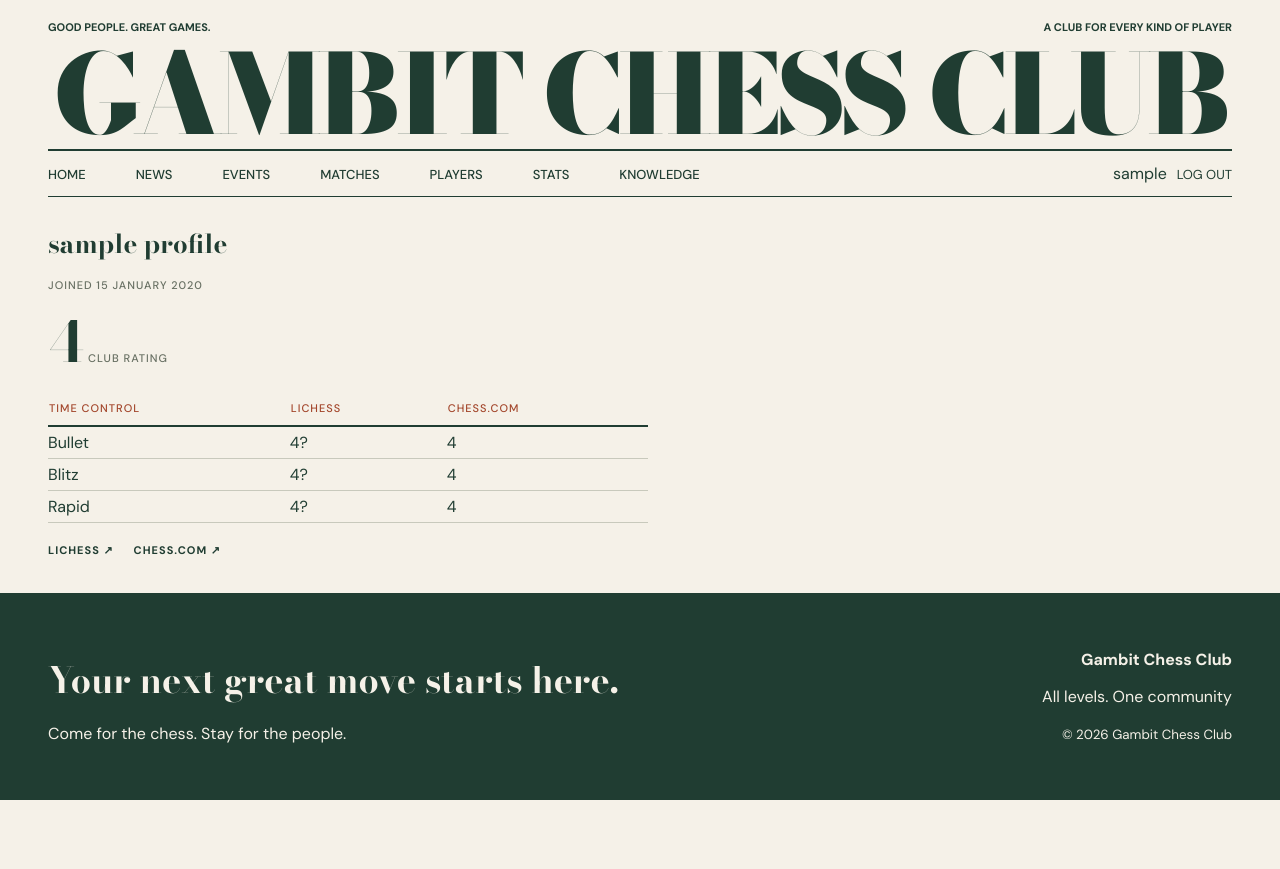
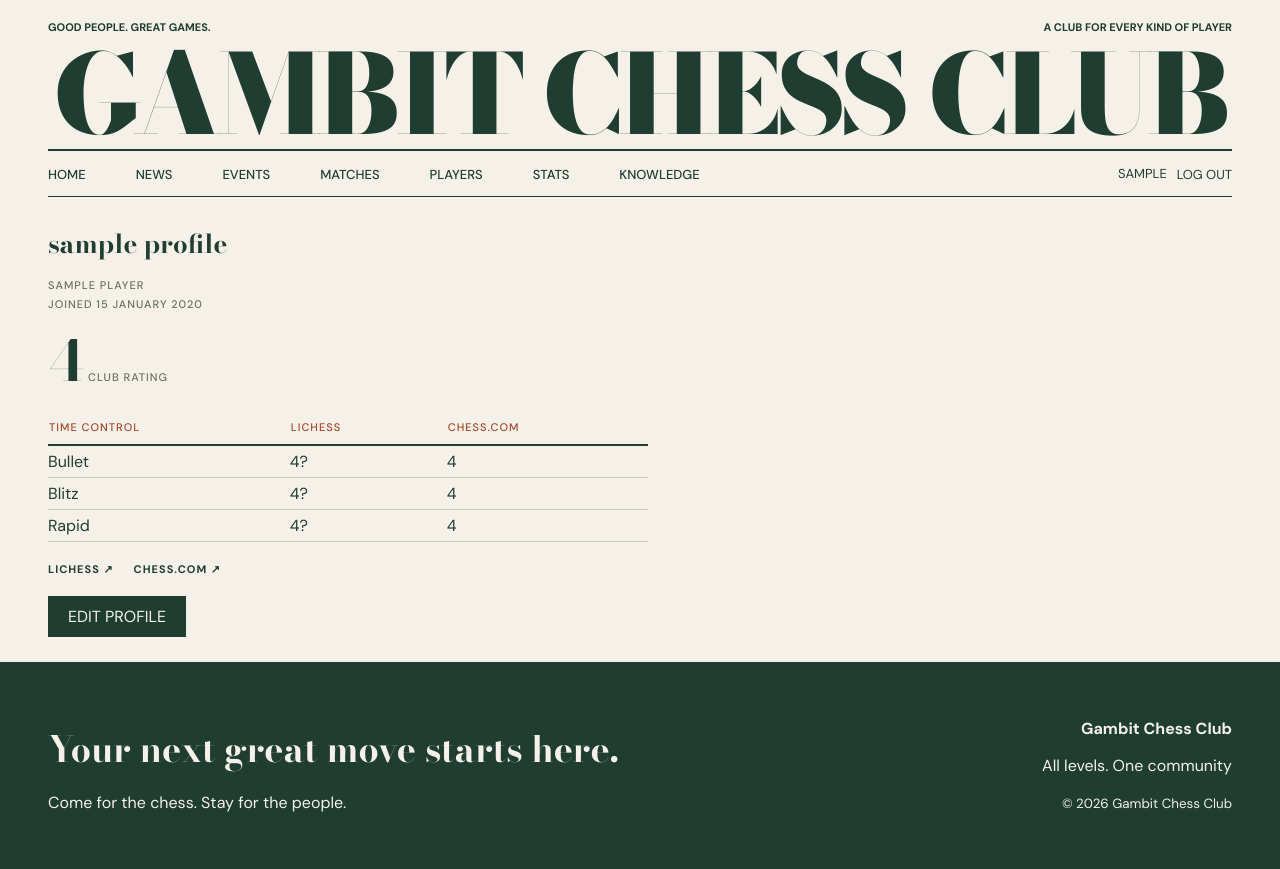
Before and after one commit to RumVeal/ChessWebPage, a Django app: page /players/1/ in a window 1280 px wide. Before the commit the page ends 800 px from the top, so only its background shows below. Run offline with Django 5.2, Linux system fonts and the light colour scheme; a user stored in the database is signed in; tables that the repository leaves empty hold one stand-in row (values such as "Sample post").

Commit message:
Style form inputs and link username to profile

```diff
--- a/players/static/css/style.css
+++ b/players/static/css/style.css
@@ -100,6 +100,11 @@ main {
     margin: 0 auto;
 }
 
+label {
+    display: block;
+    margin-bottom: 5px;
+}
+
 .btn {
     background: none;
     border: none;
@@ -112,6 +117,7 @@ main {
 }
 
 .btn-primary {
+    display: inline-block;
     color: var(--color-bg);
     background-color: var(--color-primary);
     border: none;
@@ -363,6 +369,18 @@ footer {
     gap: 20px;
 }
 
+.profile-actions {
+    margin-top: 20px;
+}
+
+input[type="text"], input[type="password"] {
+    background-color: var(--color-border);
+    border: 1px solid var(--color-primary);
+    padding: 5px;
+    font-family: inherit;
+    font-size: 13px;
+}
+
 @media (max-width: 768px) {
     header {
         padding: 12px 16px 0;
--- a/players/templates/base.html
+++ b/players/templates/base.html
@@ -31,14 +31,18 @@
             </ul>
             <div class="auth">
                 {% if user.is_authenticated %}
-                    {{ user.username }}
+                    {% if user.player %}
+                        <a href="{% url 'player_detail' user.player.pk %}">{{ user.username }}</a>
+                    {% else %}
+                        {{ user.username }}
+                    {% endif %}
                     <form method="post" action="{% url 'logout' %}">
                         {% csrf_token %}
                         <input class="btn" type="submit" value="Log out">
                     </form>
                 {% else %}
                     <a href="{% url 'login' %}">Log in</a>
-                    <a class="btn-primary" href="{% url 'signup' %}">Join the club ↗</a>
+                    <a class="btn-primary" href="{% url 'signup' %}">Join the club ↗&#xFE0E;</a>
                 {% endif %}
             </div>
         </nav>
--- a/players/templates/players/player_detail.html
+++ b/players/templates/players/player_detail.html
@@ -6,6 +6,9 @@
 
 {% block content %}
     <h2 class="page-title">{{ player.user.username|default:player.name }} profile</h2>
+    {% if player.user %}
+        <div class="meta">{{ player.name }}</div>
+    {% endif %}
     <div>
         <span class="meta">Joined {{ player.enter_date|date:"j F Y" }}</span>
     </div>
@@ -54,4 +57,9 @@
         <a href="https://www.chess.com/member/{{ player.chesscom_nickname }}" target="_blank" class="more">Chess.com ↗&#xFE0E;</a>
         {% endif %}
     </div>
+    {% if user == player.user %}
+        <div class="profile-actions">
+            <a href="{% url 'profile_edit' %}" class="btn-primary">Edit profile</a>
+        </div>
+    {% endif %}
 {% endblock %}
--- a/players/urls.py
+++ b/players/urls.py
@@ -3,4 +3,5 @@ from . import views
 
 urlpatterns = [
     path('signup/', views.signup, name='signup'),
+    path('profile/edit/', views.profile_edit, name='profile_edit'),
 ]
--- a/players/views.py
+++ b/players/views.py
@@ -1,9 +1,11 @@
 from django.shortcuts import render, redirect, get_object_or_404
 from django.contrib.auth.forms import UserCreationForm
 from django.contrib.auth import login
+from django.contrib.auth.decorators import login_required
 from .models import Player
 from datetime import date
 from django.db.models import F
+from .forms import PlayerProfileForm
 
 MODES = ['bullet', 'blitz', 'rapid']
 
@@ -40,3 +42,15 @@ def player_list(request):
 def player_detail(request, pk):
     player = get_object_or_404(Player, pk=pk, is_member=True)
     return render(request, "players/player_detail.html", {"player": player})
+
+@login_required
+def profile_edit(request):
+    player = get_object_or_404(Player, user=request.user)
+    if request.method == "POST":
+        form = PlayerProfileForm(request.POST, instance=player)
+        if form.is_valid():
+            form.save()
+            return redirect('player_detail', pk=player.pk)
+    else:
+        form = PlayerProfileForm(instance=player)
+    return render(request, "players/profile_edit.html", {"form": form})
```
Also changed, not shown: players/forms.py (added, +7 -0 lines), players/templates/players/profile_edit.html (added, +16 -0 lines).
